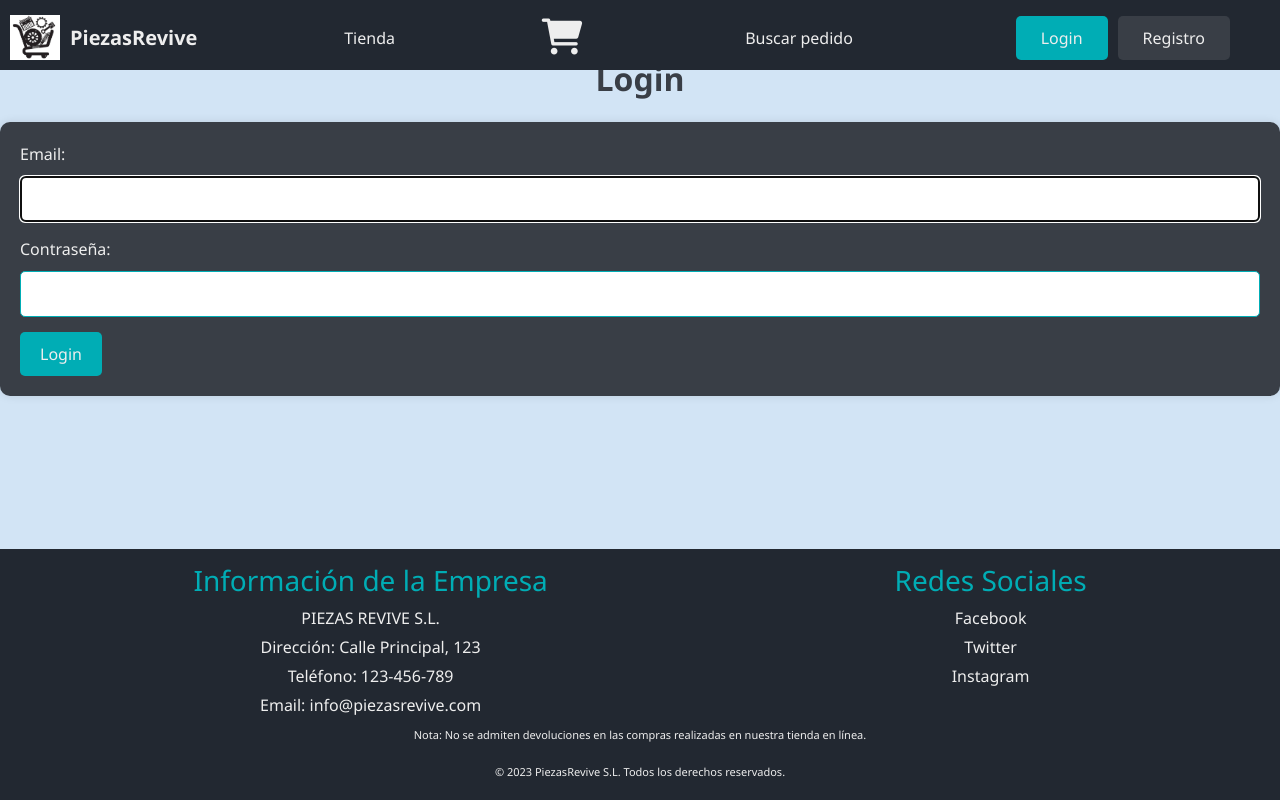
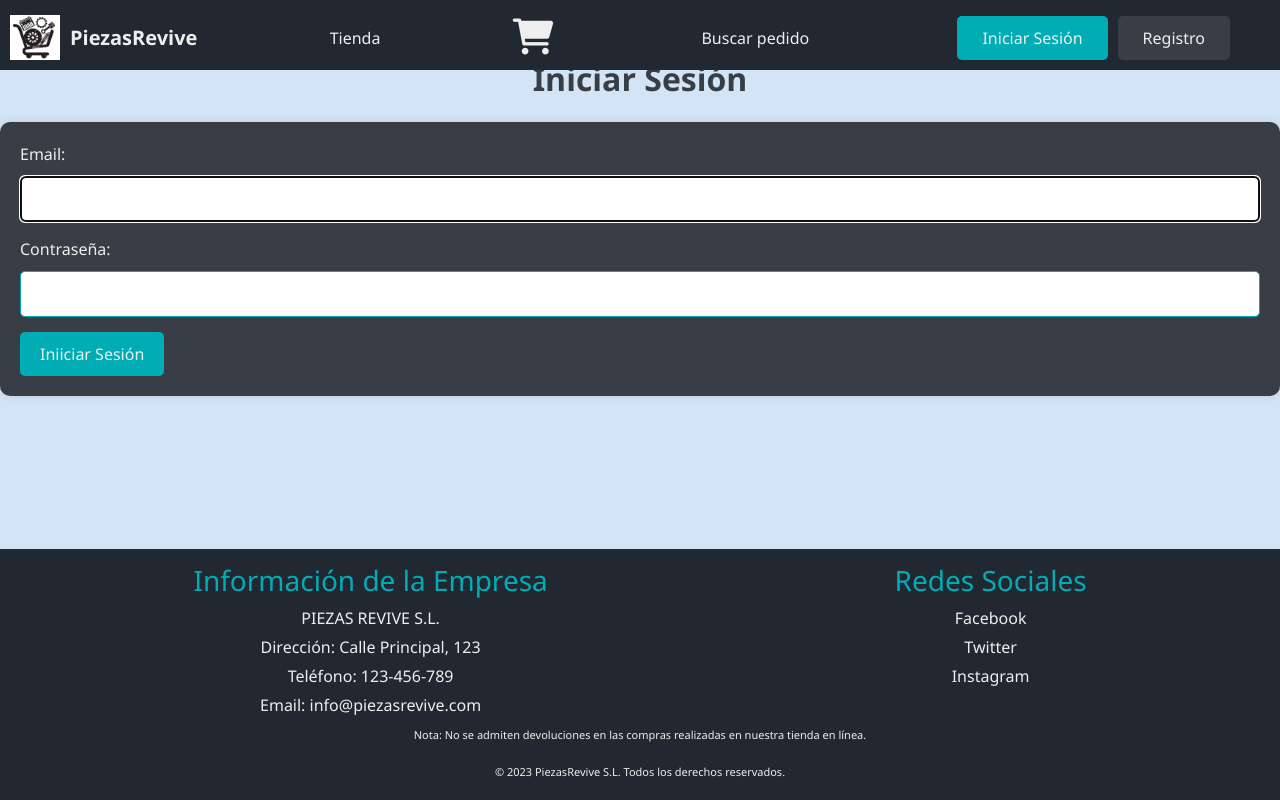
Before and after one commit to diegarlin/piezasRevive, a Django app: page /login/ in a window 1280 px wide. Run offline with Django 4.2, Linux system fonts and the light colour scheme; some libraries are stand-ins or nearby versions.

Commit message:
arreglos finales

```diff
--- a/piezasRevive/templates/piezasRevive/base.html
+++ b/piezasRevive/templates/piezasRevive/base.html
@@ -38,10 +38,10 @@
             {% endif %}
             <div class="button-container">
                 {% if user.is_authenticated %}
-                    <button class="logout-button" onclick="logout()">Logout</button>
+                    <button class="logout-button" onclick="logout()">Cerrar Sesión</button>
                     <a href="/edit"><span class="username">{{ user.first_name }} {{ user.last_name }}</span></a>
                 {% else %}
-                    <a href="/login"><button class="login-button">Login</button></a>
+                    <a href="/login"><button class="login-button">Iniciar Sesión</button></a>
                     <a href="/register"><button class="register-button">Registro</button></a>
                 {% endif %}
             </div>
--- a/piezasRevive/templates/piezasRevive/login.html
+++ b/piezasRevive/templates/piezasRevive/login.html
@@ -5,7 +5,7 @@
 
 {% block content %}
 
-<h2 class="mb-4">Login</h2>
+<h2 class="mb-4">Iniciar Sesión</h2>
 <form method="post" action="{% url 'login' %}" class="needs-validation" novalidate>
     {% csrf_token %}
     {{ form.non_field_errors }}
@@ -21,7 +21,7 @@
         {{ form.password.errors.as_text }}
       </div>
     <br>
-    <button type="submit">Login</button>
+    <button type="submit">Iniiciar Sesión</button>
 </form>
 
 {% endblock %}
--- a/producto/templates/producto/productoDetalles.html
+++ b/producto/templates/producto/productoDetalles.html
@@ -54,7 +54,7 @@
       <div class="card mb-2">
           <div class="card-body">
               <p><strong>Usuario:</strong> {{ opinion.usuario.username }}</p>
-              <p><strong>Comentario:</strong> {{ opinion.comentario }}/5</p>
+              <p><strong>Comentario:</strong> {{ opinion.comentario }}</p>
           </div>
       </div>
   {% endfor %}
--- a/reclamaciones/models.py
+++ b/reclamaciones/models.py
@@ -6,7 +6,6 @@ from pedido.models import Pedido
 from django.contrib.auth.models import User
 
 class Reclamacion(models.Model):
-    usuario = models.ForeignKey(User, on_delete=models.CASCADE, blank=True, null=True)
     pedido = models.ForeignKey(Pedido, on_delete=models.CASCADE)
     motivo = models.CharField(max_length=200)
     descripcion = models.TextField(default=" ")
--- a/reclamaciones/templates/detalle_reclamacion.html
+++ b/reclamaciones/templates/detalle_reclamacion.html
@@ -8,8 +8,8 @@
 
     <form class="needs-validation" novalidate>
       <div class="mb-3">
-        <label class="form-label">Usuario:</label>
-        <input type="text" class="form-control" value="{{ reclamacion.usuario.username }}" readonly>
+        <label class="form-label">Correo usuario: </label>
+        <input type="text" class="form-control" value="{{ reclamacion.pedido.email }}" readonly>
       </div>
       <div class="mb-3">
         <label class="form-label">Pedido:</label>
--- a/reclamaciones/views.py
+++ b/reclamaciones/views.py
@@ -63,9 +63,7 @@ def crear_reclamacion_sinloguear(request, pedido_id):
 
         form = ReclamacionForm(request.POST)
         if form.is_valid():
-            usuario = pedido.usuario if pedido.usuario else User.objects.get(username='admin')
             reclamacion = form.save(commit=False)
-            reclamacion.usuario = usuario
             reclamacion.pedido = pedido
             reclamacion.save()
             return redirect('reclamaciones:detalle_reclamacion', reclamacion.id)
```
Also changed, not shown: db.sqlite3, reclamaciones/migrations/0003_remove_reclamacion_usuario.py (added).
